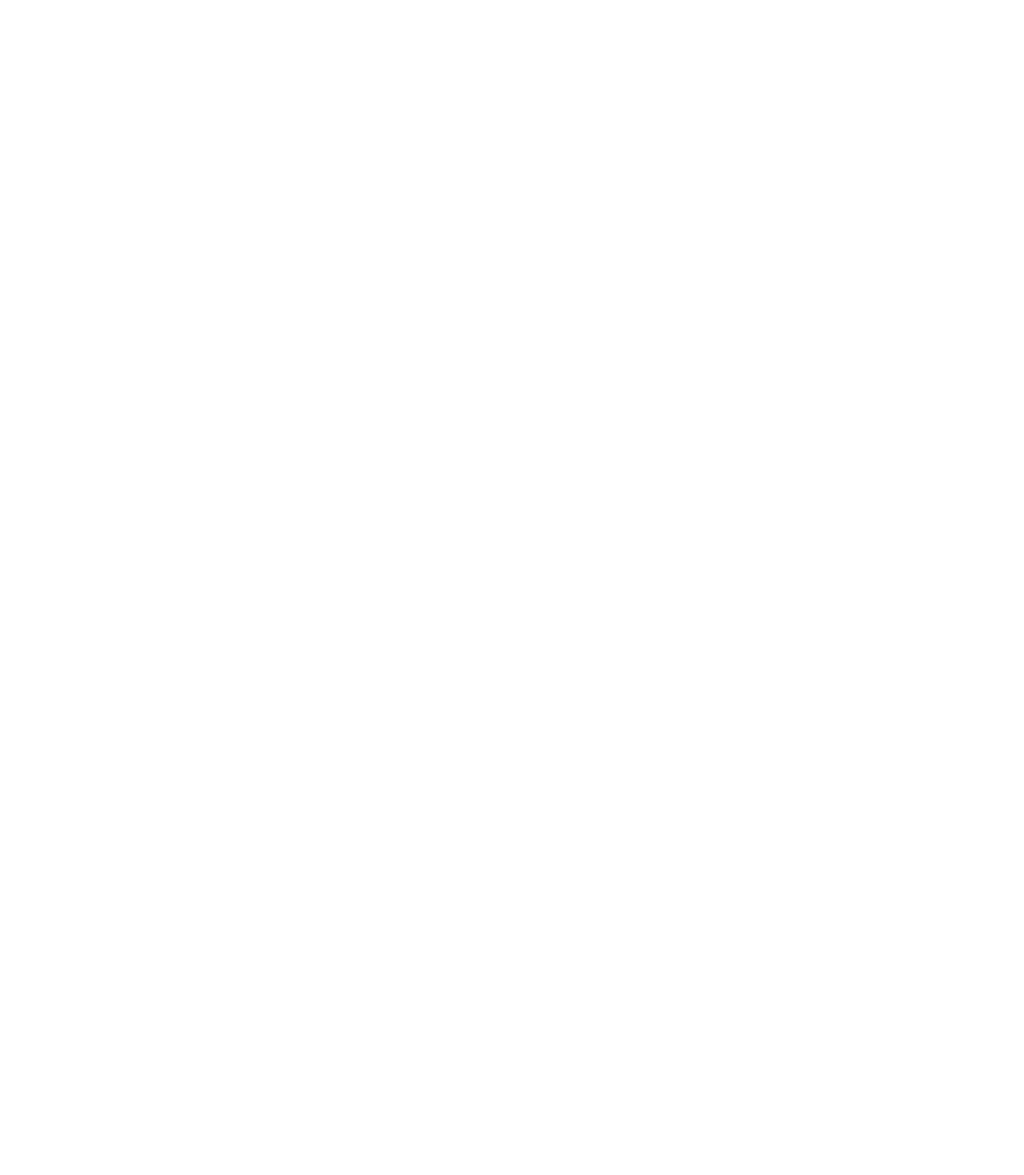
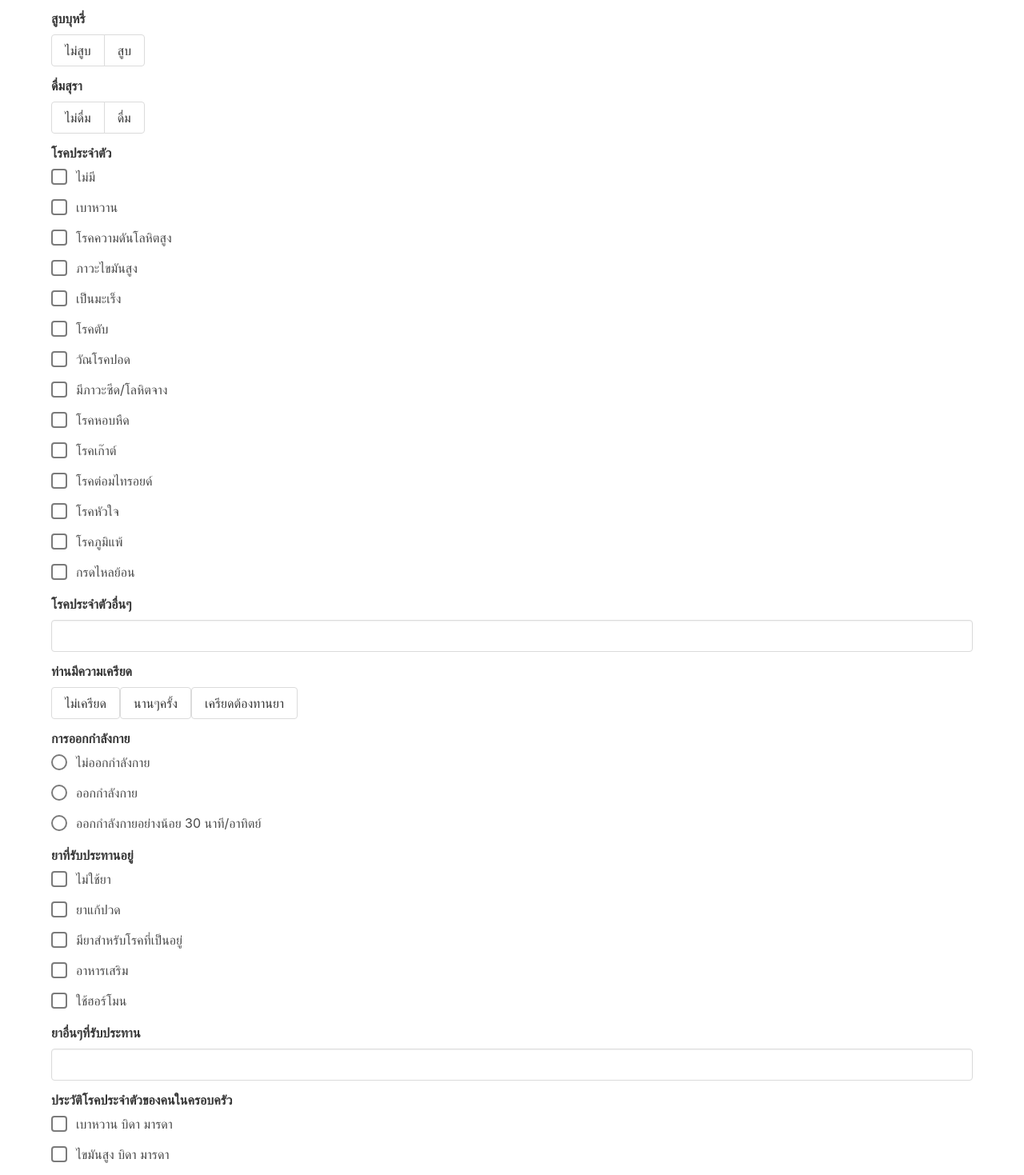
Before and after one commit to MUMT-IT/healthapp, a Vue app in the folder tophealth/: page /customers/1/health-profile/edit in a window 1280 px wide. Shown: the part 261-1730 px from the top of the page at 80% size. Before the commit the page ends 800 px from the top, so only its background shows below. Built offline with nearby package versions, Linux system fonts and the light colour scheme.

Commit message:
add form health record

```diff
--- a/tophealth/src/views/Customers/HealthProfile.vue
+++ b/tophealth/src/views/Customers/HealthProfile.vue
@@ -3,8 +3,160 @@
     <Nav></Nav>
     <section class="section">
       <div class="container">
-        <b-field label="Name">
-            <b-input v-model="name"></b-input>
+
+        <b-field label="น้ำหนัก">
+            <b-input v-model="Weight"></b-input>
+        </b-field>
+        <b-field label="ส่วนสูง">
+            <b-input v-model="Height"></b-input>
+        </b-field>
+
+        <b-field label="สูบบุหรี่">
+            <b-radio-button v-model="rdtSmoking"
+                type="is-success"
+                native-value="ไม่สูบ">
+                ไม่สูบ
+            </b-radio-button>
+            <b-radio-button v-model="rdtSmoking"
+                type="is-danger"
+                native-value="สูบ">
+                สูบ
+            </b-radio-button>
+        </b-field>
+
+         <b-field label="ดื่มสุรา">
+            <b-radio-button v-model="rdtDrink"
+                type="is-success"
+                native-value="ไม่ดื่ม">
+                ไม่ดื่ม
+            </b-radio-button>
+            <b-radio-button v-model="rdtDrink"
+                type="is-danger"
+                native-value="ดื่ม">
+                ดื่ม
+            </b-radio-button>
+        </b-field>
+
+        <b-field label="โรคประจำตัว">
+          <section>
+            <div class="field">
+              <b-checkbox v-model="chkMedication" native-value="ไม่มี"> ไม่มี </b-checkbox>
+            </div>
+            <div class="field">
+              <b-checkbox v-model="chkMedication" native-value="เบาหวาน"> เบาหวาน </b-checkbox>
+            </div>
+            <div class="field">
+              <b-checkbox v-model="chkMedication" native-value="โรคความดันโลหิตสูง">โรคความดันโลหิตสูง</b-checkbox>
+            </div>
+            <div class="field">
+              <b-checkbox v-model="chkMedication" native-value="ภาวะไขมันสูง">ภาวะไขมันสูง</b-checkbox>
+            </div>
+            <div class="field">
+              <b-checkbox v-model="chkMedication" native-value="เป็นมะเร็ง">เป็นมะเร็ง</b-checkbox>
+            </div>
+            <div class="field">
+              <b-checkbox v-model="chkMedication" native-value="โรคตับ">โรคตับ</b-checkbox>
+            </div>
+            <div class="field">
+              <b-checkbox v-model="chkMedication" native-value="วัณโรคปอด">วัณโรคปอด</b-checkbox>
+            </div>
+            <div class="field">
+              <b-checkbox v-model="chkMedication" native-value="มีภาวะซีด/โลหิตจาง">มีภาวะซีด/โลหิตจาง</b-checkbox>
+            </div>
+            <div class="field">
+              <b-checkbox v-model="chkMedication" native-value="โรคหอบหืด">โรคหอบหืด</b-checkbox>
+            </div>
+            <div class="field">
+              <b-checkbox v-model="chkMedication" native-value="โรคเก๊าต์">โรคเก๊าต์ </b-checkbox>
+            </div>
+            <div class="field">
+              <b-checkbox v-model="chkMedication" native-value="โรคต่อมไทรอยด์">โรคต่อมไทรอยด์ </b-checkbox>
+            </div>
+            <div class="field">
+              <b-checkbox v-model="chkMedication" native-value="โรคหัวใจ">โรคหัวใจ</b-checkbox>
+            </div>
+            <div class="field">
+              <b-checkbox v-model="chkMedication" native-value="โรคภูมิแพ้">โรคภูมิแพ้</b-checkbox>
+            </div>
+            <div class="field">
+              <b-checkbox v-model="chkMedication" native-value="กรดไหลย้อน">กรดไหลย้อน </b-checkbox>
+            </div>
+        </section>
+        </b-field>
+
+        <b-field label="โรคประจำตัวอื่นๆ">
+            <b-input v-model="txtMedication"></b-input>
+        </b-field>
+
+        <b-field label="ท่านมีความเครียด">
+              <div class="field">
+                <b-radio-button v-model="rbtStressLv" native-value="ไม่เครียด">ไม่เครียด</b-radio-button>
+              </div>
+              <div class="field">
+                <b-radio-button v-model="rbtStressLv" native-value="นานๆครั้ง">นานๆครั้ง</b-radio-button>
+              </div>
+              <div class="field">
+                <b-radio-button v-model="rbtStressLv" native-value="เครียดต้องทานยา">เครียดต้องทานยา</b-radio-button>
+              </div>
+        </b-field>
+
+        <b-field label="การออกกำลังกาย">
+          <section>
+            <div class="field">
+                <b-radio v-model="rbtExercise" native-value="ไม่ออกกำลังกาย">ไม่ออกกำลังกาย</b-radio>
+            </div>
+            <div class="field">
+                <b-radio v-model="rbtExercise" native-value="ออกกำลังกาย">ออกกำลังกาย</b-radio>
+            </div>
+            <div class="field">
+                <b-radio v-model="rbtExercise" native-value="ออกกำลังกายอย่างน้อย 30 นาที/อาทิตย์">ออกกำลังกายอย่างน้อย 30 นาที/อาทิตย์</b-radio>
+            </div>
+          </section>
+        </b-field>
+
+        <b-field label="ยาที่รับประทานอยู่">
+          <section>
+              <div class="field">
+                  <b-checkbox v-model="chkDrug" native-value="ไม่ใช้ยา">ไม่ใช้ยา</b-checkbox>
+              </div>
+              <div class="field">
+                  <b-checkbox v-model="chkDrug" native-value="ยาแก้ปวด">ยาแก้ปวด</b-checkbox>
+              </div>
+              <div class="field">
+                  <b-checkbox v-model="chkDrug" native-value="มียาสำหรับโรคที่เป็นอยู่">มียาสำหรับโรคที่เป็นอยู่</b-checkbox>
+              </div>
+              <div class="field">
+                  <b-checkbox v-model="chkDrug" native-value="อาหารเสริม">อาหารเสริม</b-checkbox>
+              </div>
+              <div class="field">
+                  <b-checkbox v-model="chkDrug" native-value="ใช้ฮอร์โมน">ใช้ฮอร์โมน</b-checkbox>
+              </div>
+          </section>
+        </b-field>
+
+        <b-field label="ยาอื่นๆที่รับประทาน">
+            <b-input v-model="txtDrug"></b-input>
+        </b-field>
+
+        <b-field label="ประวัติโรคประจำตัวของคนในครอบครัว">
+          <section>
+            <div class="field">
+                  <b-checkbox v-model="chkFamilyMed" native-value="เบาหวาน บิดา มารดา">เบาหวาน บิดา มารดา</b-checkbox>
+            </div>
+            <div class="field">
+                  <b-checkbox v-model="chkFamilyMed" native-value="ไขมันสูง บิดา มารดา">ไขมันสูง บิดา มารดา</b-checkbox>
+            </div>
+            <div class="field">
+                  <b-checkbox v-model="chkFamilyMed" native-value="ความดันโลหิตสูง บิดา มารดา">ความดันโลหิตสูง บิดา มารดา</b-checkbox>
+            </div>
+            <div class="field">
+                  <b-checkbox v-model="chkFamilyMed" native-value="เป็นมะเร็ง บิดา มารดา">เป็นมะเร็ง บิดา มารดา</b-checkbox>
+            </div>
+          </section>
+        </b-field>
+
+        <b-field label="ประวัติโรคประตัวอื่นๆของคนในครอบครัว">
+            <b-input v-model="txtFamilyMed"></b-input>
         </b-field>
 
         <button class="button is-success">Save</button>
@@ -22,8 +174,15 @@ export default {
   },
   data() {
     return {
-        name: null,
-
+        Weight: null,
+        Height: null,
+        rdtSmoking: '',
+        rdtDrink:'',
+        chkMedication: [],
+        rbtStressLv: '',
+        rbtExercise: '',
+        chkDrug:[],
+        chkFamilyMed:[],
     }
   },
   methods: {
```
